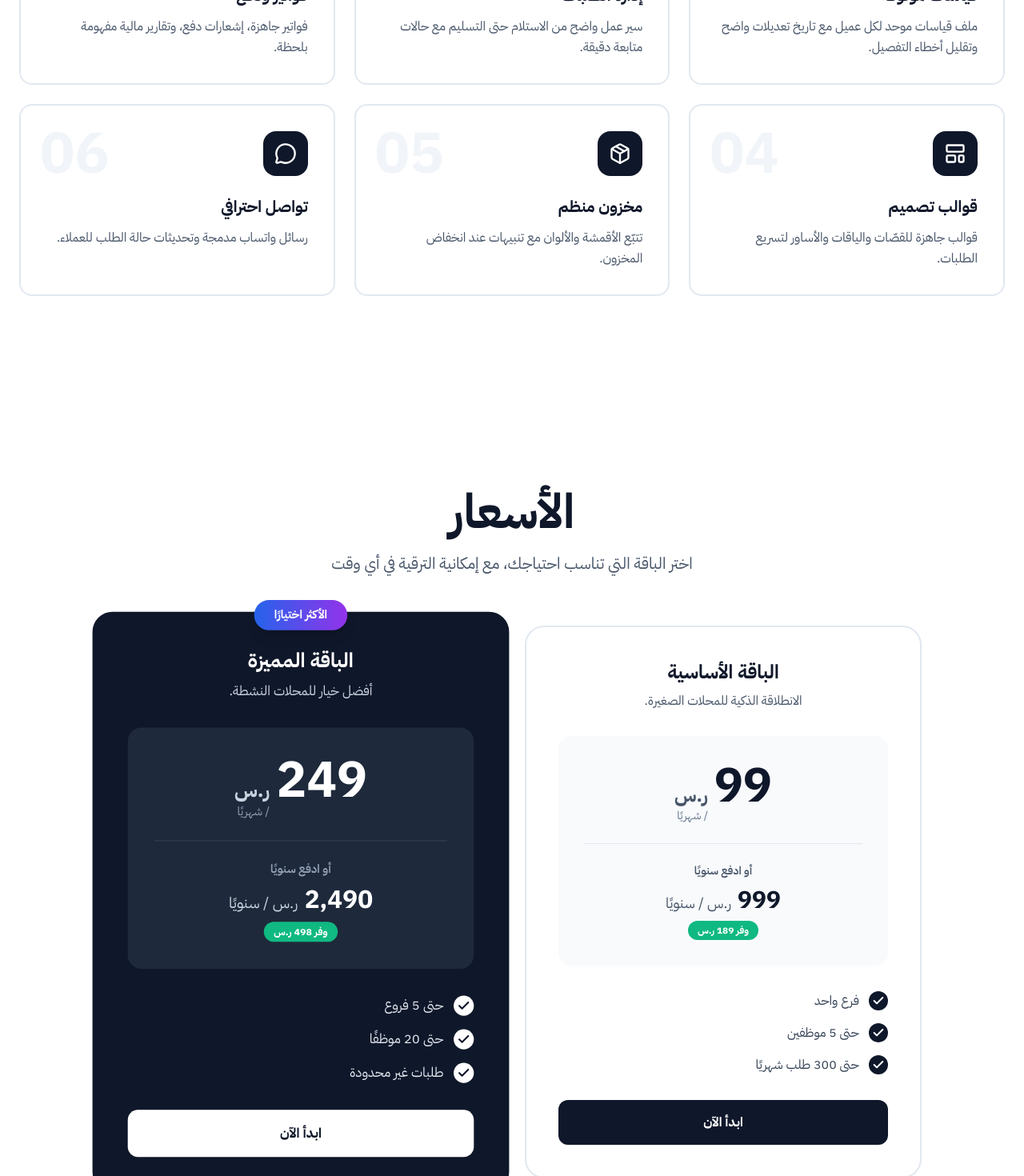
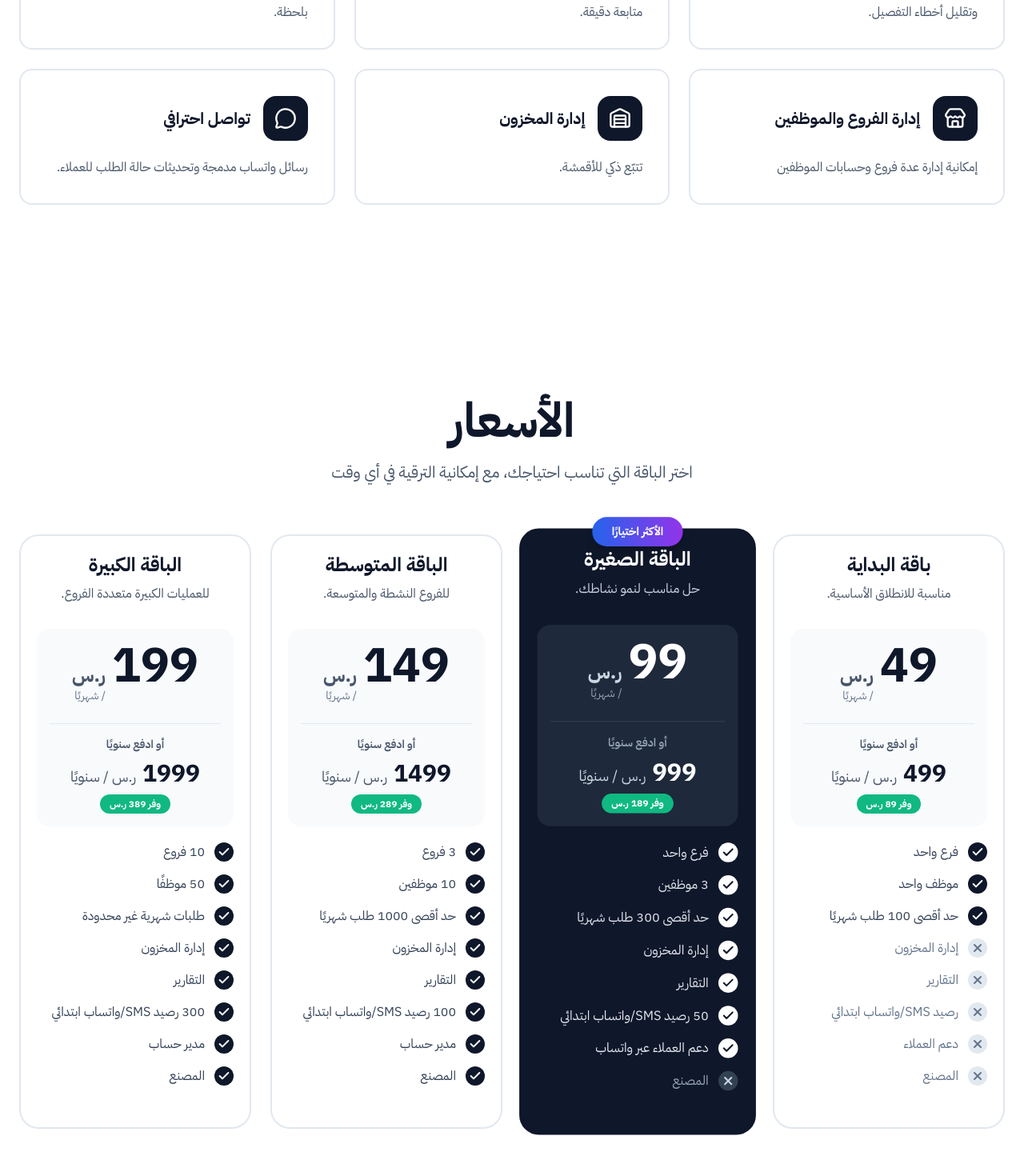
Before and after one commit to Foalmalkii/thobk-vercel, a Next.js app: page /landing in a window 1280 px wide. Shown: the part 1240-2710 px from the top of the page at 80% size. Built offline with nearby package versions, Linux system fonts and the light colour scheme; no server answers.

Commit message:
chore: pricing and features

```diff
--- a/src/app/(public)/landing/page.tsx
+++ b/src/app/(public)/landing/page.tsx
@@ -1,12 +1,12 @@
 import {
-	BadgeCheck,
+	RulerDimensionLine,
 	Check,
-	ClipboardCheck,
+	ListTodo,
 	CreditCard,
-	LayoutTemplate,
+	Store,
 	MessageCircle,
-	Package,
-	Sparkles,
+	Warehouse,
+	X,
 } from "lucide-react";
 import Link from "next/link";
 import { PublicFooter } from "@/components/public/public-footer";
@@ -15,13 +15,13 @@ import { Button } from "@/components/ui/button";
 
 const features = [
 	{
-		icon: BadgeCheck,
+		icon: RulerDimensionLine,
 		title: "قياسات موثوقة",
 		description:
 			"ملف قياسات موحد لكل عميل مع تاريخ تعديلات واضح وتقليل أخطاء التفصيل.",
 	},
 	{
-		icon: ClipboardCheck,
+		icon: ListTodo,
 		title: "إدارة الطلبات",
 		description: "سير عمل واضح من الاستلام حتى التسليم مع حالات متابعة دقيقة.",
 	},
@@ -31,14 +31,14 @@ const features = [
 		description: "فواتير جاهزة، إشعارات دفع، وتقارير مالية مفهومة بلحظة.",
 	},
 	{
-		icon: LayoutTemplate,
-		title: "قوالب تصميم",
-		description: "قوالب جاهزة للقصّات والياقات والأساور لتسريع الطلبات.",
+		icon: Store,
+		title: "إدارة الفروع والموظفين",
+		description: "إمكانية إدارة عدة فروع وحسابات الموظفين",
 	},
 	{
-		icon: Package,
-		title: "مخزون منظم",
-		description: "تتبّع الأقمشة والألوان مع تنبيهات عند انخفاض المخزون.",
+		icon: Warehouse,
+		title: "إدارة المخزون",
+		description: "تتبّع ذكي للأقمشة.",
 	},
 	{
 		icon: MessageCircle,
@@ -49,26 +49,83 @@ const features = [
 
 const plans = [
 	{
-		title: "الباقة الأساسية",
-		description: "الانطلاقة الذكية للمحلات الصغيرة.",
-		monthlyPrice: "99",
-		annualPrice: "999",
-		features: ["فرع واحد", "حتى 5 موظفين", "حتى 300 طلب شهريًا"],
+		title: "باقة البداية",
+		description: "مناسبة للانطلاق الأساسية.",
+		monthlyPrice: "49",
+		annualPrice: "499",
+		features: [
+			{ label: "فرع واحد", included: true },
+			{ label: "موظف واحد", included: true },
+			{ label: "حد أقصى 100 طلب شهريًا", included: true },
+			{ label: "إدارة المخزون", included: false },
+			{ label: "التقارير", included: false },
+			{ label: "رصيد SMS/واتساب ابتدائي", included: false },
+			{ label: "دعم العملاء", included: false },
+			{ label: "المصنع", included: false },
+		],
 		accent: false,
 	},
 	{
-		title: "الباقة المميزة",
-		description: "أفضل خيار للمحلات النشطة.",
-		monthlyPrice: "249",
-		annualPrice: "2,490",
-		features: ["حتى 5 فروع", "حتى 20 موظفًا", "طلبات غير محدودة"],
+		title: "الباقة الصغيرة",
+		description: "حل مناسب لنمو نشاطك.",
+		monthlyPrice: "99",
+		annualPrice: "999",
+		features: [
+			{ label: "فرع واحد", included: true },
+			{ label: "3 موظفين", included: true },
+			{ label: "حد أقصى 300 طلب شهريًا", included: true },
+			{ label: "إدارة المخزون", included: true },
+			{ label: "التقارير", included: true },
+			{ label: "50 رصيد SMS/واتساب ابتدائي", included: true },
+			{ label: "دعم العملاء عبر واتساب", included: true },
+			{ label: "المصنع", included: false },
+		],
 		accent: true,
+	},
+	{
+		title: "الباقة المتوسطة",
+		description: "للفروع النشطة والمتوسعة.",
+		monthlyPrice: "149",
+		annualPrice: "1499",
+		features: [
+			{ label: "3 فروع", included: true },
+			{ label: "10 موظفين", included: true },
+			{ label: "حد أقصى 1000 طلب شهريًا", included: true },
+			{ label: "إدارة المخزون", included: true },
+			{ label: "التقارير", included: true },
+			{ label: "100 رصيد SMS/واتساب ابتدائي", included: true },
+			{ label: "مدير حساب", included: true },
+			{ label: "المصنع", included: true },
+		],
+		accent: false,
+	},
+	{
+		title: "الباقة الكبيرة",
+		description: "للعمليات الكبيرة متعددة الفروع.",
+		monthlyPrice: "199",
+		annualPrice: "1999",
+		features: [
+			{ label: "10 فروع", included: true },
+			{ label: "50 موظفًا", included: true },
+			{ label: "طلبات شهرية غير محدودة", included: true },
+			{ label: "إدارة المخزون", included: true },
+			{ label: "التقارير", included: true },
+			{ label: "300 رصيد SMS/واتساب ابتدائي", included: true },
+			{ label: "مدير حساب", included: true },
+			{ label: "المصنع", included: true },
+		],
+		accent: false,
 	},
 ];
 
 const addons = [
 	{
 		title: "رصيد رسائل SMS",
+		description: "اشحن الرصيد حسب احتياجك لإشعارات العملاء.",
+		price: "حسب الاستخدام",
+	},
+	{
+		title: "رصيد رسائل WhatsApp",
 		description: "اشحن الرصيد حسب احتياجك لإشعارات العملاء.",
 		price: "حسب الاستخدام",
 	},
@@ -94,7 +151,7 @@ export default function LandingPage() {
 							<h1 className="text-5xl font-bold leading-[1.2] text-slate-900 md:text-6xl md:leading-[1.2] lg:text-7xl lg:leading-[1.2]">
 								نظام خياطة ذكي
 								<br />
-								<span className="text-slate-600">يرتب عملك ويكبر طلباتك</span>
+								<span className="text-slate-600">يدير عملك بكل احترافية وسهولة</span>
 							</h1>
 							<p className="mt-6 text-xl text-slate-600 leading-relaxed">
 								ثوبك يجمع القياسات والطلبات والفوترة في منصة واحدة. أسرع، أوضح،
@@ -145,12 +202,8 @@ export default function LandingPage() {
 								<img src="/images/zatca.png" className="h-5 w-5" alt="ZATCA" />
 							</div>
 							<p className="whitespace-nowrap text-sm font-semibold text-slate-800">
-								متوافق مع متطلبات هيئة الزكاة والضريبة والجمارك
+								متوافق مع متطلبات هيئة الزكاة والضريبة والجمارك - المرحلة الأولى
 							</p>
-							<div className="inline-flex shrink-0 items-center gap-1 rounded-full bg-emerald-600 px-3 py-1 text-[11px] font-bold text-white">
-								<Check className="h-3 w-3 stroke-[3]" />
-								<span>معتمد</span>
-							</div>
 						</div>
 					</div>
 				</section>
@@ -160,28 +213,27 @@ export default function LandingPage() {
 				>
 					<div className="text-center max-w-3xl mx-auto mb-16">
 						<h2 className="text-4xl font-bold text-slate-900 md:text-5xl mb-4">
-							كل الأدوات التي تحتاجها لإدارة ورشتك
+							كل الأدوات التي تحتاجها لإدارة محلك
 						</h2>
 						<p className="text-lg text-slate-600">
-							بسيطة، واضحة، ومصممة خصيصًا للخياطين والمحلات.
+							بسيطة، واضحة، ومصممة خصيصًا للخياطين.
 						</p>
 					</div>
 						<div className="grid gap-6 md:grid-cols-2 lg:grid-cols-3">
-						{features.map((item, index) => (
+							{features.map((item) => (
 								<div
 									key={item.title}
 									className="group relative rounded-2xl border-2 border-slate-200 bg-white p-8 transition-all hover:border-slate-900 hover:shadow-xl"
 								>
-								<div className="absolute top-6 left-6 text-7xl font-bold text-slate-100 group-hover:text-slate-200 transition-colors">
-									{(index + 1).toString().padStart(2, "0")}
-								</div>
 									<div className="relative">
-									<div className="flex h-14 w-14 items-center justify-center rounded-2xl bg-slate-900 mb-6 group-hover:scale-110 transition-transform">
+										<div className="mb-5 flex items-center gap-4">
+											<div className="flex h-14 w-14 items-center justify-center rounded-2xl bg-slate-900 group-hover:scale-110 transition-transform">
 												<item.icon className="h-7 w-7 text-white" />
 											</div>
-									<h3 className="text-xl font-bold text-slate-900 mb-3">
+											<h3 className="text-xl font-bold text-slate-900">
 												{item.title}
 											</h3>
+										</div>
 										<p className="text-base text-slate-600 leading-relaxed">
 											{item.description}
 										</p>
@@ -207,13 +259,13 @@ export default function LandingPage() {
 						</div>
 
 						{/* Plans */}
-						<div className="grid gap-8 lg:grid-cols-2 max-w-5xl mx-auto mb-24">
-							{plans.map((plan, idx) => (
+						<div className="grid gap-6 md:grid-cols-2 lg:grid-cols-4 max-w-7xl mx-auto mb-24">
+							{plans.map((plan) => (
 								<div
 									key={plan.title}
 									className={`relative rounded-3xl border-2 transition-all duration-300 hover:shadow-2xl ${
 										plan.accent
-											? "border-slate-900 bg-slate-900 text-white scale-105"
+											? "border-slate-900 bg-slate-900 text-white lg:scale-[1.02]"
 											: "border-slate-200 bg-white hover:border-slate-300"
 									}`}
 								>
@@ -225,7 +277,7 @@ export default function LandingPage() {
 										</div>
 									)}
 
-									<div className="p-10">
+										<div className="p-4 md:p-5">
 										{/* Header */}
 										<div className="text-center mb-8">
 											<h3
@@ -241,9 +293,9 @@ export default function LandingPage() {
 										</div>
 
 										{/* Pricing */}
-										<div className="mb-8">
+											<div className="mb-5">
 												<div
-												className={`text-center p-8 rounded-2xl ${
+													className={`text-center p-4 rounded-2xl ${
 														plan.accent ? "bg-slate-800" : "bg-slate-50"
 													}`}
 												>
@@ -270,7 +322,7 @@ export default function LandingPage() {
 												</div>
 
 												<div
-													className={`pt-6 border-t ${plan.accent ? "border-slate-700" : "border-slate-200"}`}
+													className={`pt-4 border-t ${plan.accent ? "border-slate-700" : "border-slate-200"}`}
 												>
 													<p
 														className={`text-sm font-semibold mb-2 ${plan.accent ? "text-slate-400" : "text-slate-600"}`}
@@ -304,35 +356,44 @@ export default function LandingPage() {
 										{/* Features */}
 										<div className="space-y-4 mb-8">
 											{plan.features.map((feature) => (
-												<div key={feature} className="flex items-center gap-3">
+												<div key={feature.label} className="flex items-center gap-3">
 													<div
 														className={`flex h-6 w-6 items-center justify-center rounded-full flex-shrink-0 ${
-															plan.accent ? "bg-white" : "bg-slate-900"
+															feature.included
+																? plan.accent
+																	? "bg-white"
+																	: "bg-slate-900"
+																: plan.accent
+																	? "bg-slate-700"
+																	: "bg-slate-200"
 														}`}
 													>
+														{feature.included ? (
 															<Check
 																className={`h-4 w-4 ${plan.accent ? "text-slate-900" : "text-white"} stroke-[3]`}
 															/>
+														) : (
+															<X
+																className={`h-4 w-4 ${plan.accent ? "text-slate-300" : "text-slate-500"} stroke-[3]`}
+															/>
+														)}
 													</div>
 													<span
-														className={`text-base ${plan.accent ? "text-slate-200" : "text-slate-700"}`}
+														className={`text-base ${
+															feature.included
+																? plan.accent
+																	? "text-slate-200"
+																	: "text-slate-700"
+																: plan.accent
+																	? "text-slate-400"
+																	: "text-slate-500"
+														}`}
 													>
-														{feature}
+														{feature.label}
 													</span>
 												</div>
 											))}
 										</div>
-
-										{/* CTA Button */}
-										<Button
-											className={`w-full h-14 text-base font-bold rounded-xl transition-all ${
-												plan.accent
-													? "bg-white text-slate-900 hover:bg-slate-100"
-													: "bg-slate-900 text-white hover:bg-slate-800"
-											}`}
-										>
-											ابدأ الآن
-										</Button>
 									</div>
 								</div>
 							))}
@@ -375,13 +436,13 @@ export default function LandingPage() {
 								{/* Enterprise Card */}
 								<div className="group relative rounded-2xl border-2 border-slate-900 bg-slate-900 p-6 hover:shadow-xl transition-all">
 									<div className="absolute -top-3 -right-3 bg-gradient-to-r from-blue-600 to-purple-600 text-white text-xs font-bold px-3 py-1 rounded-full">
-										مؤسسات
+										المنشآت الكبيرة
 									</div>
 									<h4 className="text-lg font-bold text-white mb-2">
-										حلول المؤسسات
+										حلول خاصة
 									</h4>
 									<p className="text-sm text-slate-300 mb-4 leading-relaxed">
-										خصومات خاصة وميزات مخصصة للمؤسسات والسلاسل الكبيرة
+										خصومات خاصة وميزات مخصصة للمنشآت الكبيرة
 									</p>
 									<div className="pt-4 border-t border-slate-700">
 										<p className="text-sm font-semibold text-slate-400 mb-1">
--- a/src/components/public/public-footer.tsx
+++ b/src/components/public/public-footer.tsx
@@ -5,9 +5,23 @@ export function PublicFooter() {
 
 	return (
 		<footer className="border-t border-slate-800 bg-black">
-			<div className="mx-auto flex w-full max-w-7xl flex-col gap-8 px-6 py-12 md:flex-row md:items-center md:justify-between">
+			<div className="mx-auto w-full max-w-7xl px-6 py-12">
+				<p className="mb-8 text-center text-sm text-slate-400">
+					<a
+						className="transition hover:text-white"
+						href="https://digip.sa"
+						rel="noopener noreferrer"
+						target="_blank"
+					>
+						© {currentYear} منصة ثوبك — جميع الحقوق محفوظة لمؤسسة المنظور الرقمي
+						للاتصالات وتقنية المعلومات
+					</a>
+				</p>
 				<div>
 					<DigipLogo className="mb-3 h-10 w-auto brightness-0 invert" />
+					<p className="mb-2 w-full text-right text-base text-slate-300">
+						السجل التجاري: 1010812332
+					</p>
 					<p className="text-base text-slate-300">
 						منصة سعودية لإدارة أعمال الخياطة.
 					</p>
@@ -38,10 +52,6 @@ export function PublicFooter() {
 						</a>
 					</div>
 				</div>
-				<p className="text-sm text-slate-400">
-					© {currentYear} منصة ثوبك — جميع الحقوق محفوظة لمؤسسة المنظور الرقمي
-					للاتصالات وتقنية المعلومات
-				</p>
 			</div>
 		</footer>
 	);
```
Lines whose indentation alone changed are shown as unchanged.
